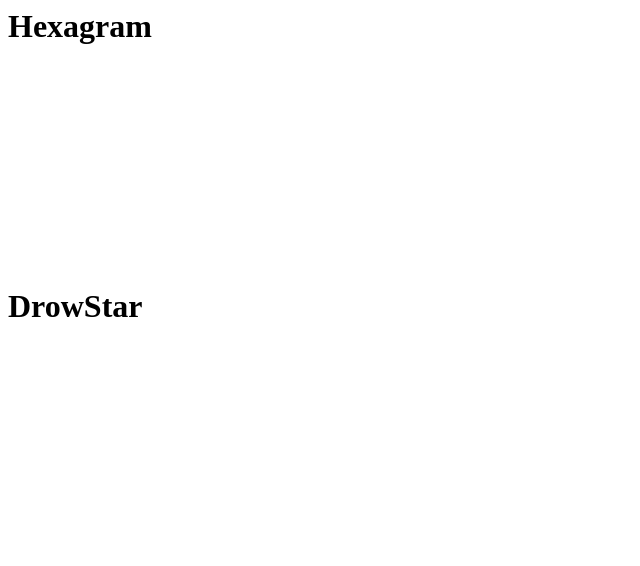
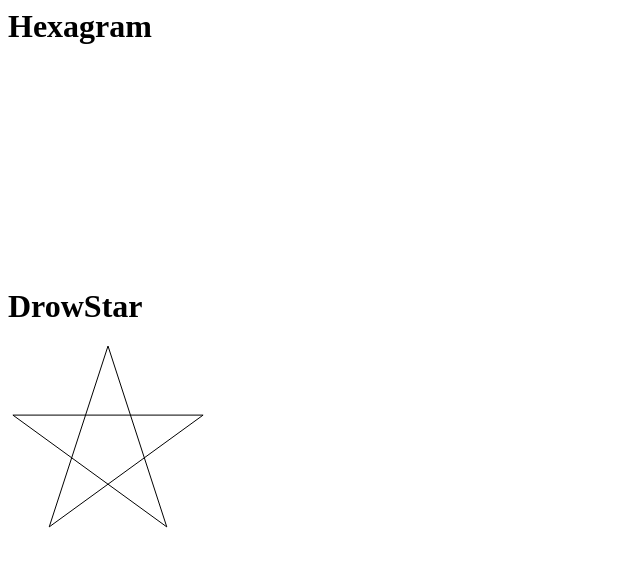
Before and after one commit to kazu3647/LodingIcon, a plain HTML site: page loading/index.html in a window 1280 px wide. Shown: the whole page, without its empty margins (0-640 px from the left). Drawn offline with Linux system fonts and the light colour scheme.

Commit message:
Add files via upload

```diff
--- a/loading/DrowStar.js
+++ b/loading/DrowStar.js
@@ -1,26 +1,30 @@
 onload = function() {
-    dorw();
+    draw();
 };
 
 var cvs;
 var length = 30;
 var radius = 100;
-var center = [200, 100];
+var center = [100, 300];
+// 5つの点が参照できる
+// 現在地から線を引いて移動させる
+// 移動した場所の長さが未満なら、次の点への残りの線を引く
 
-function dorw(){
-    var canvas = document.getElementById('DorwStar');
+
+function draw(){
+    var canvas = document.getElementById('DrowStar');
     if (!canvas || !canvas.getContext) {
         return false;
     }
     cvs = canvas.getContext('2d');
 
     // starの描画をする(黒)
-    cvs.clearRect(0, 0, 200, 200);
+    cvs.clearRect(0, 200, 200, 400);
     cvs.beginPath();
-    for (let i = 0; i <= 2*Math.PI; i = 2*Math.PI/5){
+    for (let i = 0; i <= 4*Math.PI; i += 4*Math.PI/5){
         cvs.lineTo(
-            center[0] + radius * Math.cos(i),
-            center[0] + radius * Math.sin(i)
+            center[0] + radius * Math.sin(i),
+            center[0] - radius * Math.cos(i)
         );
     }
     cvs.stroke();
@@ -30,7 +34,10 @@ function dorw(){
 }
 
 function loop(){
-    // 描画のクリア
-    // cvs.clearRect(0, 0, 640, 480);
+    // starをなぞり続ける(赤)
+    cvs.beginPath();
+    cvs.strokeStyle = 'red';
 
+
+    window.requestAnimationFrame((ts) => loop(ts))
 }
```
Also changed, not shown: loading/index.html (+0 -1 lines).
